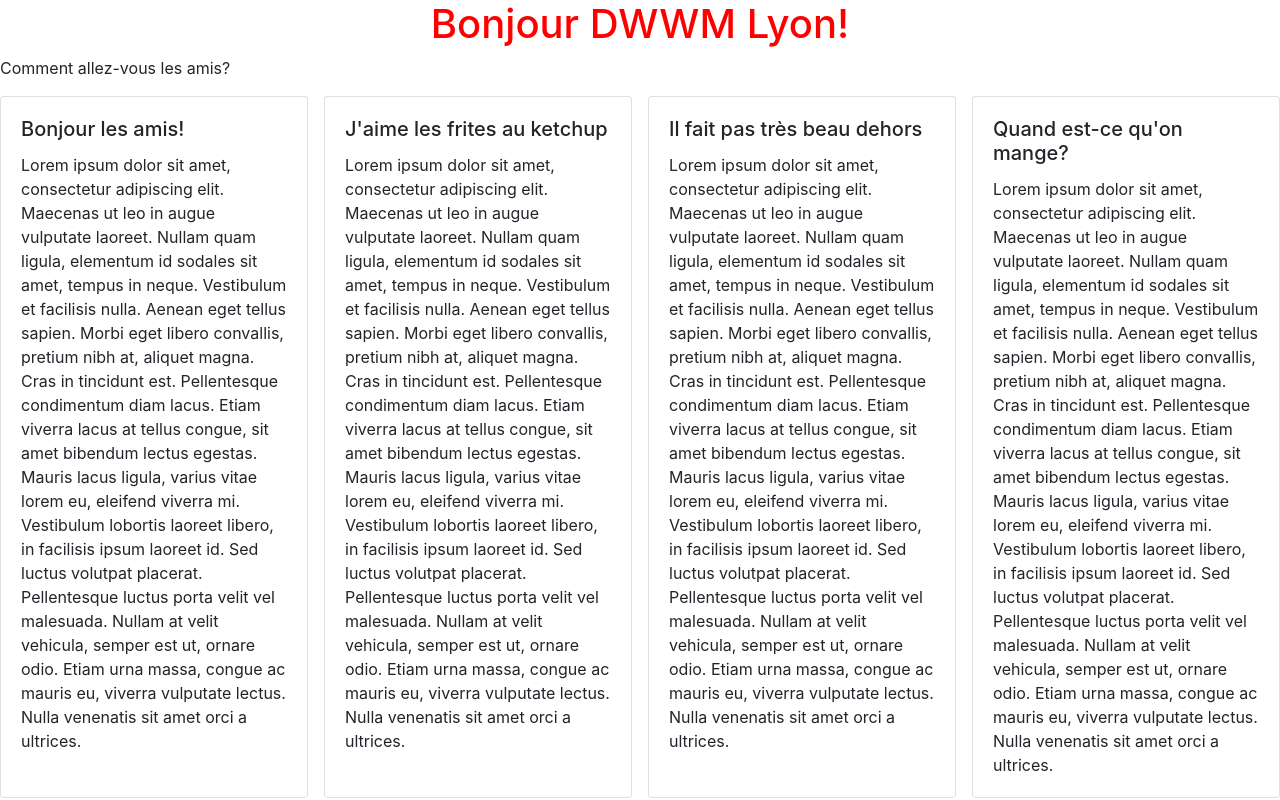
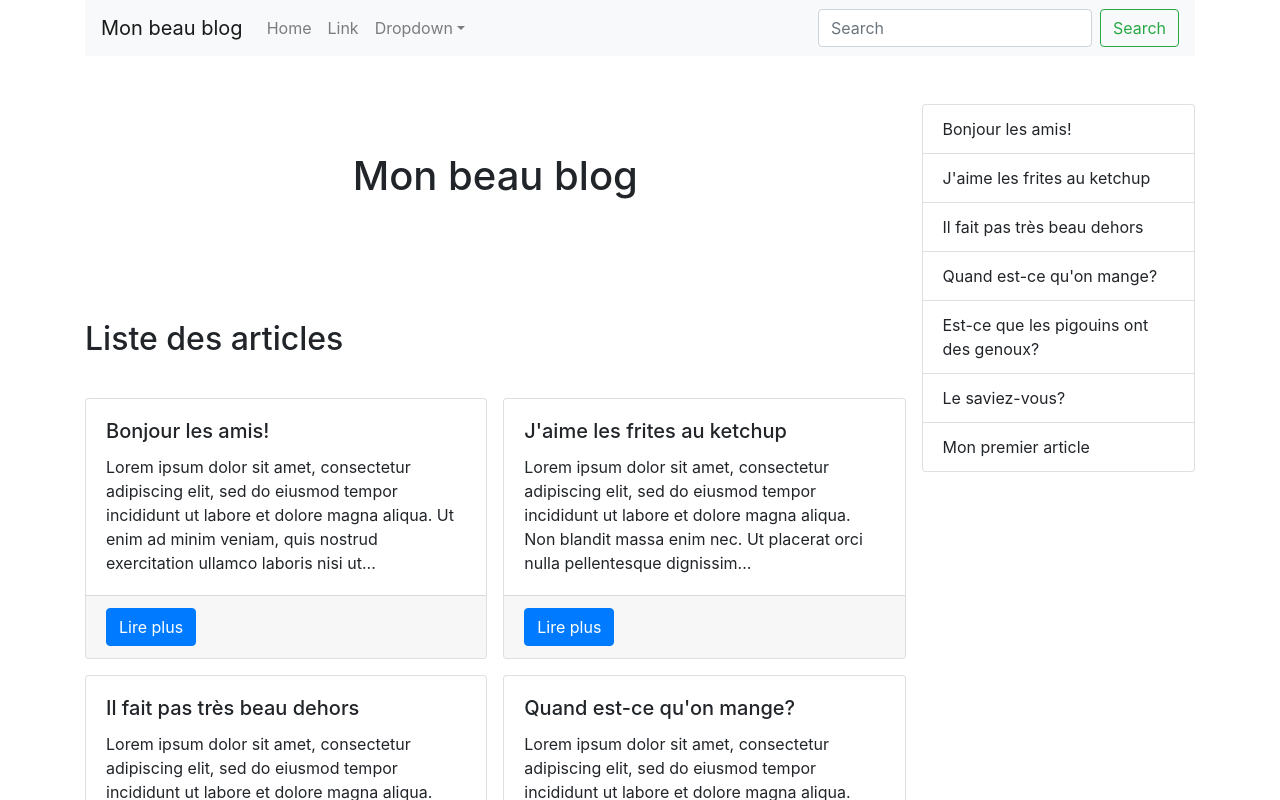
Before and after one commit to thothdragon/my-first-app-1, a React (Create React App) app: page / in a window 1280 px wide. Shown: the top 800 px of the page. Built offline with nearby package versions, Linux system fonts and the light colour scheme.

Commit message:
Create blog layout

```diff
--- a/src/App.css
+++ b/src/App.css
@@ -1,17 +1,44 @@
-.title {
+h1 {
   text-align: center;
+  padding: 2em 0;
 }
 
-.title.red {
-  color: red;
+h2 {
+  padding: 1em 0;
 }
 
-.title.blue {
-  color: blue;
+.container {
+  display: grid;
+  grid-template-columns: 3fr 1fr;
+  grid-template-areas:
+    "hd hd"
+    "mn sd"
+    "ft ft"
+  ;
+  grid-gap: 1em;
+}
+
+header {
+  grid-area: hd;
+}
+
+main {
+  grid-area: mn;
+}
+
+aside {
+  grid-area: sd;
+  padding: 2em 0;
+}
+
+footer {
+  grid-area: ft;
+  text-align: center;
+  padding: 5em 0;
 }
 
 .card-list {
   display: grid;
-  grid-template-columns: repeat(4, 1fr);
+  grid-template-columns: repeat(2, 1fr);
   grid-gap: 1em;
 }
--- a/src/App.js
+++ b/src/App.js
@@ -1,55 +1,129 @@
 import React from 'react';
-import { Card } from 'react-bootstrap';
+import { Card, Navbar, Nav, NavDropdown, Form, FormControl, Button, Container, ListGroup } from 'react-bootstrap';
 import './App.css';
 
 const data = [
-  { title: "Bonjour les amis!" },
-  { title: "J'aime les frites au ketchup" },
-  { title: "Il fait pas très beau dehors" },
-  { title: "Quand est-ce qu'on mange?" },
-  { },
+  {
+    title: "Bonjour les amis!",
+    text: "Lorem ipsum dolor sit amet, consectetur adipiscing elit, sed do eiusmod tempor incididunt ut labore et dolore magna aliqua. Ut enim ad minim veniam, quis nostrud exercitation ullamco laboris nisi ut aliquip ex ea commodo consequat. Duis aute irure dolor in reprehenderit in voluptate velit esse cillum dolore eu fugiat nulla pariatur. Excepteur sint occaecat cupidatat non proident, sunt in culpa qui officia deserunt mollit anim id est laborum.",
+  },
+  {
+    title: "J'aime les frites au ketchup",
+    text: "Lorem ipsum dolor sit amet, consectetur adipiscing elit, sed do eiusmod tempor incididunt ut labore et dolore magna aliqua. Non blandit massa enim nec. Ut placerat orci nulla pellentesque dignissim enim sit. Massa tempor nec feugiat nisl pretium fusce id velit ut. Amet consectetur adipiscing elit duis tristique sollicitudin. Eget mi proin sed libero enim sed faucibus turpis. Gravida rutrum quisque non tellus orci. Volutpat lacus laoreet non curabitur gravida arcu ac tortor dignissim. Netus et malesuada fames ac turpis egestas integer eget. In mollis nunc sed id semper risus in hendrerit. Nibh ipsum consequat nisl vel pretium lectus quam. Purus ut faucibus pulvinar elementum integer enim neque volutpat ac. Hac habitasse platea dictumst vestibulum rhoncus est pellentesque.",
+  },
+  {
+    title: "Il fait pas très beau dehors",
+    text: "Lorem ipsum dolor sit amet, consectetur adipiscing elit, sed do eiusmod tempor incididunt ut labore et dolore magna aliqua. Imperdiet proin fermentum leo vel orci porta non pulvinar neque. Varius duis at consectetur lorem donec massa. Amet purus gravida quis blandit turpis. Nibh tellus molestie nunc non blandit massa enim. Enim ut tellus elementum sagittis vitae et leo. Pellentesque dignissim enim sit amet venenatis urna cursus. Nunc lobortis mattis aliquam faucibus. Hendrerit gravida rutrum quisque non tellus orci. Mi sit amet mauris commodo quis imperdiet massa tincidunt nunc. Orci a scelerisque purus semper. Amet venenatis urna cursus eget. Odio ut sem nulla pharetra diam sit amet. Enim neque volutpat ac tincidunt vitae semper quis. Tristique risus nec feugiat in fermentum posuere urna nec. Orci phasellus egestas tellus rutrum tellus pellentesque eu.",
+  },
+  {
+    title: "Quand est-ce qu'on mange?",
+    text: "Lorem ipsum dolor sit amet, consectetur adipiscing elit, sed do eiusmod tempor incididunt ut labore et dolore magna aliqua. Varius quam quisque id diam vel quam elementum pulvinar. Blandit turpis cursus in hac. Ullamcorper dignissim cras tincidunt lobortis feugiat. In egestas erat imperdiet sed euismod nisi porta lorem. Amet facilisis magna etiam tempor orci eu lobortis. Justo nec ultrices dui sapien eget mi proin sed libero. Pretium nibh ipsum consequat nisl vel pretium lectus quam. Facilisi etiam dignissim diam quis enim lobortis. Pretium fusce id velit ut tortor pretium viverra suspendisse potenti. Ipsum a arcu cursus vitae. Sit amet luctus venenatis lectus magna fringilla urna. Sagittis nisl rhoncus mattis rhoncus urna neque. Nam at lectus urna duis. Turpis nunc eget lorem dolor sed. Commodo viverra maecenas accumsan lacus vel facilisis volutpat est.",
+  },
+  {
+    title: "Est-ce que les pigouins ont des genoux?",
+    text: "Lorem ipsum dolor sit amet, consectetur adipiscing elit, sed do eiusmod tempor incididunt ut labore et dolore magna aliqua. Etiam tempor orci eu lobortis elementum nibh. At auctor urna nunc id. Ut tristique et egestas quis ipsum suspendisse ultrices gravida. In mollis nunc sed id semper risus. Enim sed faucibus turpis in eu mi bibendum. Elit sed vulputate mi sit amet mauris commodo. Consequat mauris nunc congue nisi. Ut tortor pretium viverra suspendisse potenti nullam ac tortor vitae. Fermentum odio eu feugiat pretium nibh ipsum consequat nisl vel. Tincidunt arcu non sodales neque sodales ut etiam. In tellus integer feugiat scelerisque varius morbi. A diam maecenas sed enim ut sem. Vulputate mi sit amet mauris commodo quis imperdiet massa. Ut enim blandit volutpat maecenas volutpat blandit aliquam etiam erat.",
+  },
+  {
+    title: "Le saviez-vous?",
+    text: "Lorem ipsum dolor sit amet, consectetur adipiscing elit, sed do eiusmod tempor incididunt ut labore et dolore magna aliqua. Magna eget est lorem ipsum dolor. Et malesuada fames ac turpis egestas sed tempus urna. Cras tincidunt lobortis feugiat vivamus at augue eget arcu dictum. Amet porttitor eget dolor morbi non arcu risus quis varius. Commodo nulla facilisi nullam vehicula ipsum a. Et malesuada fames ac turpis egestas sed tempus urna et. Egestas dui id ornare arcu odio ut sem. Tincidunt dui ut ornare lectus sit amet est. Sit amet risus nullam eget felis eget. Augue mauris augue neque gravida in fermentum et sollicitudin.",
+  },
+  {
+    title: "Mon premier article",
+    text: "Lorem ipsum dolor sit amet, consectetur adipiscing elit, sed do eiusmod tempor incididunt ut labore et dolore magna aliqua. Luctus accumsan tortor posuere ac ut consequat semper. Feugiat pretium nibh ipsum consequat. Amet consectetur adipiscing elit duis tristique. Cursus risus at ultrices mi. Tempor nec feugiat nisl pretium fusce id velit ut. Ullamcorper velit sed ullamcorper morbi tincidunt ornare massa eget. Faucibus nisl tincidunt eget nullam non. Orci phasellus egestas tellus rutrum tellus. Nibh sed pulvinar proin gravida. Non enim praesent elementum facilisis leo vel fringilla. Turpis in eu mi bibendum. Magna eget est lorem ipsum dolor sit amet consectetur adipiscing. Ullamcorper sit amet risus nullam eget felis eget.",
+  },
 ];
 
-const Title = (props) =>
-  <h1 className={`title ` + props.colorName}>
-    {props.children}
-  </h1>
+const cropText = (text) => {
+  const matches = text.match(/^(.{0,200})\s/);
+  if (matches) {
+    return matches[1];
+  }
+  return text;
+}
+
+const Header = () =>
+  <header>
+    <Navbar bg="light" expand="lg">
+      <Navbar.Brand href="#home">Mon beau blog</Navbar.Brand>
+      <Navbar.Toggle aria-controls="basic-navbar-nav" />
+      <Navbar.Collapse id="basic-navbar-nav">
+        <Nav className="mr-auto">
+          <Nav.Link href="#home">Home</Nav.Link>
+          <Nav.Link href="#link">Link</Nav.Link>
+          <NavDropdown title="Dropdown" id="basic-nav-dropdown">
+            <NavDropdown.Item href="#action/3.1">Action</NavDropdown.Item>
+            <NavDropdown.Item href="#action/3.2">Another action</NavDropdown.Item>
+            <NavDropdown.Item href="#action/3.3">Something</NavDropdown.Item>
+            <NavDropdown.Divider />
+            <NavDropdown.Item href="#action/3.4">Separated link</NavDropdown.Item>
+          </NavDropdown>
+        </Nav>
+        <Form inline>
+          <FormControl type="text" placeholder="Search" className="mr-sm-2" />
+          <Button variant="outline-success">Search</Button>
+        </Form>
+      </Navbar.Collapse>
+    </Navbar>
+  </header>
 ;
 
-const Subtitle = (props) =>
-  <div>{props.children}</div>
+const Footer = () =>
+  <footer>
+    Copyright Moi-même 2020
+  </footer>
 ;
 
-const MyCard = (props) =>
+const Sidebar = () =>
+  <aside>
+    <ListGroup>
+      {data.map( (item, index) =>
+        <ListGroup.Item>{item.title}</ListGroup.Item>
+      )}
+    </ListGroup>
+  </aside>
+;
+
+const ArticleList = () =>
+  <section className="card-list">
+    {data.map( (item, index) =>
+      <ArticlePreview
+        key={`article-preview${index}`}
+        title={item.title}
+        text={item.text}
+      />
+    )}
+  </section>
+;
+
+const ArticlePreview = (props) =>
   <Card>
     <Card.Body>
       <Card.Title>{props.title || "Titre de carte"}</Card.Title>
       <Card.Text>
-        Lorem ipsum dolor sit amet, consectetur adipiscing elit. Maecenas ut leo in augue vulputate laoreet. Nullam quam ligula, elementum id sodales sit amet, tempus in neque. Vestibulum et facilisis nulla. Aenean eget tellus sapien. Morbi eget libero convallis, pretium nibh at, aliquet magna. Cras in tincidunt est. Pellentesque condimentum diam lacus. Etiam viverra lacus at tellus congue, sit amet bibendum lectus egestas. Mauris lacus ligula, varius vitae lorem eu, eleifend viverra mi. Vestibulum lobortis laoreet libero, in facilisis ipsum laoreet id. Sed luctus volutpat placerat. Pellentesque luctus porta velit vel malesuada. Nullam at velit vehicula, semper est ut, ornare odio. Etiam urna massa, congue ac mauris eu, viverra vulputate lectus. Nulla venenatis sit amet orci a ultrices.
+        {cropText(props.text)}...
       </Card.Text>
     </Card.Body>
+    <Card.Footer>
+      <Button variant="primary">
+        Lire plus
+      </Button>
+    </Card.Footer>
   </Card>
 ;
 
-function App() {
-  return (
-    <div className="App">
-      <Title colorName="red">
-        Bonjour DWWM Lyon!
-      </Title>
-      <Subtitle>
-        <p>
-          Comment allez-vous les <span>amis</span>?
-        </p>
-      </Subtitle>
-
-      <div className="card-list">
-        {data.map( (item, index) =>
-          <MyCard key={`card${index}`} title={item.title} />
-        )}
-      </div>
-    </div>
-  );
-}
+const App = () =>
+  <div className="App">
+    <Container>
+      <Header />
+      <main>
+        <h1>Mon beau blog</h1>
+        <h2>Liste des articles</h2>
+        <ArticleList />
+      </main>
+      <Sidebar />
+      <Footer />
+    </Container>
+  </div>
+;
 
 export default App;
```
